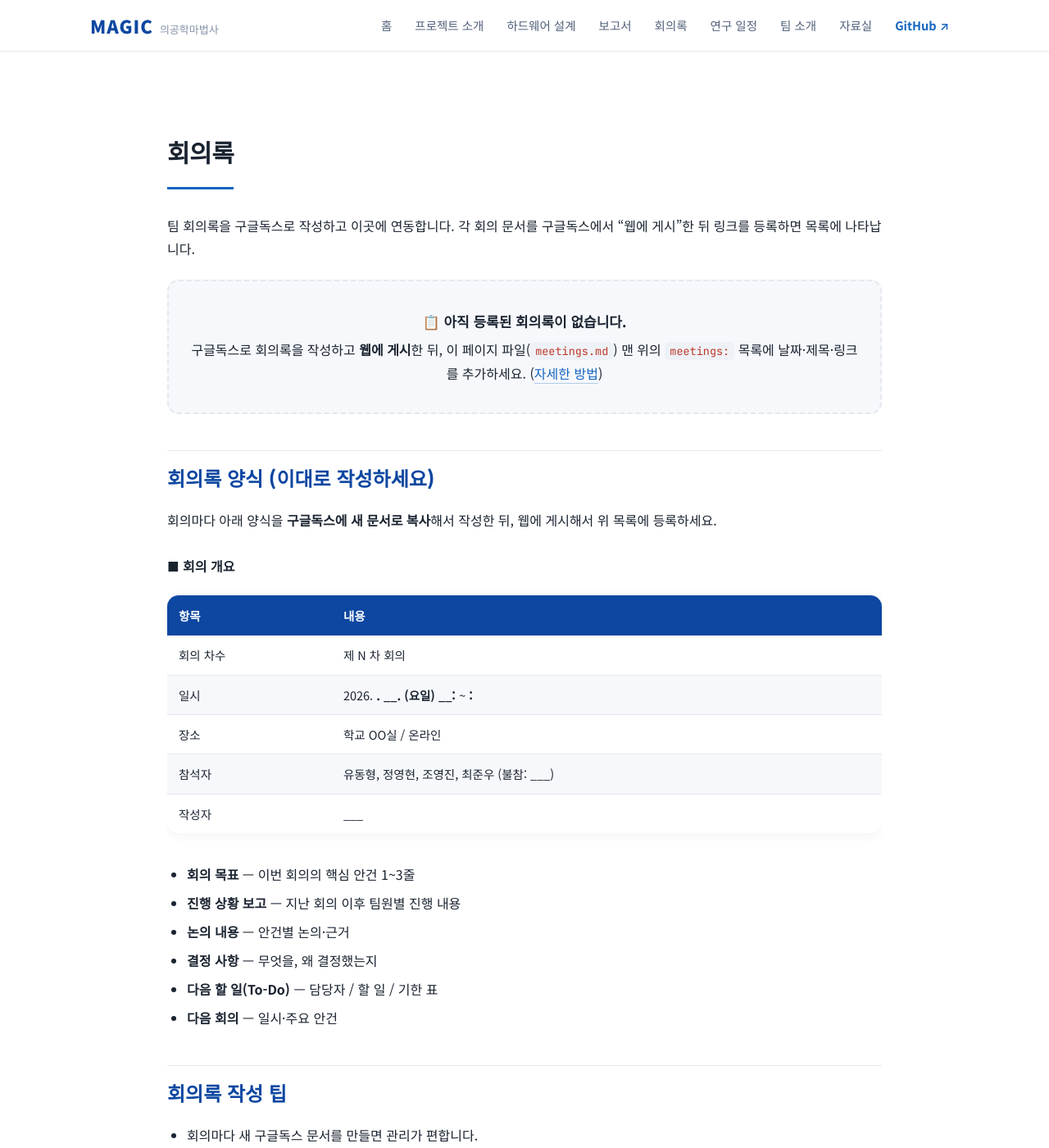
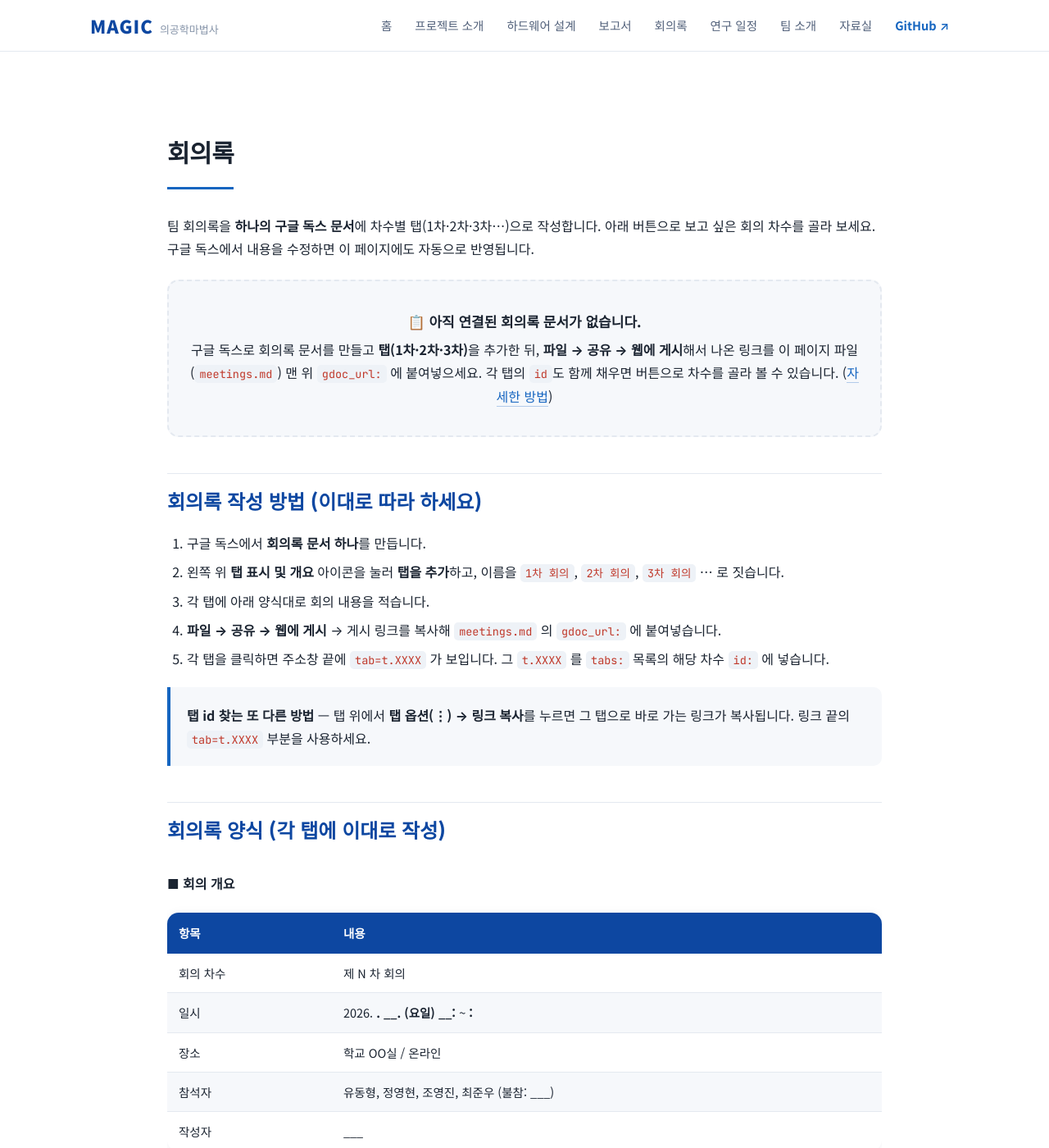
Before and after one commit to NAMU578/MAGIC, a Jekyll site: the page built from meetings.md, in a window 1280 px wide and 1400 px high. Shown: the whole window at 82% size. Built offline with Jekyll 4.4.1, drawn with Linux system fonts in a browser that asks for light colours; some of the changed text lies outside the part shown.

Commit message:
fix: 보고서/회의록 문서 가운데 정렬·크기 조정, 탭 표시 제거 및 회의록 차수 선택 기능 추가

```diff
--- a/assets/css/style.css
+++ b/assets/css/style.css
@@ -184,8 +184,9 @@
 
 /* ===== 구글독스 임베드 ===== */
 .gdoc-card {
-  margin: 24px 0; border: 1px solid var(--line); border-radius: var(--radius);
+  margin: 24px auto; border: 1px solid var(--line); border-radius: var(--radius);
   overflow: hidden; box-shadow: var(--shadow); background: #fff;
+  max-width: 900px;
 }
 .gdoc-bar {
   display: flex; align-items: center; justify-content: space-between;
@@ -197,12 +198,28 @@
   text-decoration: none; border: none !important; white-space: nowrap;
 }
 .gdoc-open:hover { text-decoration: underline; }
-.gdoc-frame-wrap { position: relative; width: 100%; background: #fff; }
+.gdoc-frame-wrap { position: relative; width: 100%; background: #fafafa; }
 .gdoc-frame {
-  width: 100%; height: 85vh; min-height: 800px; border: 0; display: block;
+  width: 100%; height: 80vh; min-height: 760px; border: 0; display: block;
 }
-/* 보고서 페이지는 문서가 잘 보이도록 본문 폭을 넓힌다 */
-.report-wide .gdoc-card { margin-left: calc(50% - 47vw); margin-right: calc(50% - 47vw); max-width: 94vw; }
+/* 보고서/회의록 페이지: 문서를 화면 가운데에 적당한 폭으로 배치한다 */
+.report-wide .gdoc-card { max-width: 920px; margin-left: auto; margin-right: auto; }
+
+/* ===== 탭(차수) 전환 스위처 ===== */
+.doc-tabs {
+  display: flex; flex-wrap: wrap; gap: 8px; justify-content: center;
+  max-width: 920px; margin: 8px auto 0;
+}
+.doc-tab-btn {
+  appearance: none; cursor: pointer; font: inherit; font-weight: 600;
+  padding: 9px 18px; border-radius: 999px; border: 1px solid var(--line);
+  background: #fff; color: var(--ink); transition: all .15s;
+}
+.doc-tab-btn:hover { border-color: var(--brand); color: var(--brand); }
+.doc-tab-btn.active {
+  background: var(--brand); color: #fff; border-color: var(--brand);
+  box-shadow: var(--shadow);
+}
 .gdoc-empty {
   margin: 24px 0; padding: 28px 24px; border: 2px dashed var(--line);
   border-radius: var(--radius); background: var(--bg-soft); text-align: center;
@@ -224,5 +241,6 @@
 
 @media (max-width: 760px) {
   .gdoc-frame { height: 78vh; min-height: 560px; }
-  .report-wide .gdoc-card { margin-left: 0; margin-right: 0; max-width: 100%; }
+  .gdoc-card, .report-wide .gdoc-card { max-width: 100%; }
+  .doc-tab-btn { padding: 8px 14px; font-size: 14px; }
 }
--- a/meetings.md
+++ b/meetings.md
@@ -1,34 +1,110 @@
 ---
 title: 회의록
-# 회의록을 추가하려면 아래 meetings 목록에 항목을 넣으세요.
-# 각 항목: date(날짜), title(제목), url(구글독스 게시 링크)
-meetings:
-  # - date: "2026-06-24"
-  #   title: "1차 회의 — 역할 분담"
-  #   url: "여기에_구글독스_게시_링크"
+body_class: report-wide
+# ───────────────────────────────────────────────
+# 회의록은 "하나의 구글 독스 문서" 안에 탭(1차·2차·3차…)을 만들어 작성합니다.
+# 1) gdoc_url  : 그 구글 독스를 "웹에 게시"한 링크 (File → Share → 웹에 게시)
+# 2) tabs      : 문서 안의 각 탭. id 는 구글 독스에서 탭을 클릭했을 때
+#                주소창 끝에 보이는 tab=t.XXXX 의 "t.XXXX" 부분입니다.
+#                (탭 옵션 → 링크 복사 로도 확인할 수 있습니다)
+# ───────────────────────────────────────────────
+gdoc_url: ""
+tabs:
+  - label: "1차 회의"
+    id: "t.0"
+  - label: "2차 회의"
+    id: ""
+  - label: "3차 회의"
+    id: ""
 ---
 
-팀 회의록을 구글독스로 작성하고 이곳에 연동합니다. 각 회의 문서를 구글독스에서 "웹에 게시"한 뒤 링크를 등록하면 목록에 나타납니다.
+팀 회의록을 **하나의 구글 독스 문서**에 차수별 탭(1차·2차·3차…)으로 작성합니다. 아래 버튼으로 보고 싶은 회의 차수를 골라 보세요. 구글 독스에서 내용을 수정하면 이 페이지에도 자동으로 반영됩니다.
 
-{% if page.meetings and page.meetings.size > 0 %}
-<div class="doc-list">
-  {% for m in page.meetings %}
-  <a class="doc-item" href="{{ m.url }}" target="_blank" rel="noopener">
-    <span class="doc-item-title">{{ m.title }}</span>
-    <span class="doc-item-date">{{ m.date }} ↗</span>
-  </a>
+{% assign _has_doc = false %}
+{% if page.gdoc_url and page.gdoc_url != "" %}{% assign _has_doc = true %}{% endif %}
+
+{% if _has_doc %}
+<div class="doc-tabs" id="meetingTabs">
+  {% for t in page.tabs %}
+    {% if t.id and t.id != "" %}
+    <button type="button"
+            class="doc-tab-btn{% if forloop.first %} active{% endif %}"
+            data-tab="{{ t.id }}">{{ t.label }}</button>
+    {% endif %}
   {% endfor %}
 </div>
+
+<div class="gdoc-card">
+  <div class="gdoc-bar">
+    <span class="gdoc-label">📋 <span id="meetingTitle">회의록</span></span>
+    <a class="gdoc-open" id="meetingOpen" href="{{ page.gdoc_url }}" target="_blank" rel="noopener">전체 화면으로 보기 ↗</a>
+  </div>
+  <div class="gdoc-frame-wrap">
+    <iframe class="gdoc-frame" id="meetingFrame" src="" loading="lazy" title="회의록"></iframe>
+  </div>
+</div>
+
+<script>
+(function () {
+  var baseUrl = {{ page.gdoc_url | jsonify }};
+  var tabsBox = document.getElementById('meetingTabs');
+  var frame   = document.getElementById('meetingFrame');
+  var openLnk = document.getElementById('meetingOpen');
+  var titleEl = document.getElementById('meetingTitle');
+  if (!frame) return;
+
+  function buildSrc(tabId) {
+    var url = baseUrl;
+    if (tabId) { url += (url.indexOf('?') > -1 ? '&' : '?') + 'tab=' + encodeURIComponent(tabId); }
+    url += (url.indexOf('?') > -1 ? '&' : '?') + 'embedded=true';
+    return url;
+  }
+  function buildOpen(tabId) {
+    var url = baseUrl;
+    if (tabId) { url += (url.indexOf('?') > -1 ? '&' : '?') + 'tab=' + encodeURIComponent(tabId); }
+    return url;
+  }
+  function activate(btn) {
+    var buttons = tabsBox ? tabsBox.querySelectorAll('.doc-tab-btn') : [];
+    for (var i = 0; i < buttons.length; i++) buttons[i].classList.remove('active');
+    btn.classList.add('active');
+    var tabId = btn.getAttribute('data-tab');
+    frame.src = buildSrc(tabId);
+    openLnk.href = buildOpen(tabId);
+    if (titleEl) titleEl.textContent = btn.textContent.trim();
+  }
+
+  if (tabsBox) {
+    tabsBox.addEventListener('click', function (e) {
+      var btn = e.target.closest('.doc-tab-btn');
+      if (btn) activate(btn);
+    });
+  }
+
+  // 첫 번째(활성) 탭으로 초기화
+  var first = tabsBox ? tabsBox.querySelector('.doc-tab-btn.active') : null;
+  if (first) { activate(first); }
+  else { frame.src = buildSrc(''); }
+})();
+</script>
 {% else %}
 <div class="gdoc-empty">
-  <p>📋 아직 등록된 회의록이 없습니다.</p>
-  <p class="muted">구글독스로 회의록을 작성하고 <strong>웹에 게시</strong>한 뒤, 이 페이지 파일(<code>meetings.md</code>) 맨 위의 <code>meetings:</code> 목록에 날짜·제목·링크를 추가하세요. (<a href="{{ '/CONTRIBUTING' | relative_url }}">자세한 방법</a>)</p>
+  <p>📋 아직 연결된 회의록 문서가 없습니다.</p>
+  <p class="muted">구글 독스로 회의록 문서를 만들고 <strong>탭(1차·2차·3차)</strong>을 추가한 뒤, <strong>파일 → 공유 → 웹에 게시</strong>해서 나온 링크를 이 페이지 파일(<code>meetings.md</code>) 맨 위 <code>gdoc_url:</code> 에 붙여넣으세요. 각 탭의 <code>id</code>도 함께 채우면 버튼으로 차수를 골라 볼 수 있습니다. (<a href="{{ '/CONTRIBUTING' | relative_url }}">자세한 방법</a>)</p>
 </div>
 {% endif %}
 
-## 회의록 양식 (이대로 작성하세요)
+## 회의록 작성 방법 (이대로 따라 하세요)
 
-회의마다 아래 양식을 **구글독스에 새 문서로 복사**해서 작성한 뒤, 웹에 게시해서 위 목록에 등록하세요.
+1. 구글 독스에서 **회의록 문서 하나**를 만듭니다.
+2. 왼쪽 위 **탭 표시 및 개요** 아이콘을 눌러 **탭을 추가**하고, 이름을 `1차 회의`, `2차 회의`, `3차 회의` … 로 짓습니다.
+3. 각 탭에 아래 양식대로 회의 내용을 적습니다.
+4. **파일 → 공유 → 웹에 게시** → 게시 링크를 복사해 `meetings.md` 의 `gdoc_url:` 에 붙여넣습니다.
+5. 각 탭을 클릭하면 주소창 끝에 `tab=t.XXXX` 가 보입니다. 그 `t.XXXX` 를 `tabs:` 목록의 해당 차수 `id:` 에 넣습니다.
+
+> **탭 id 찾는 또 다른 방법** — 탭 위에서 **탭 옵션(⋮) → 링크 복사**를 누르면 그 탭으로 바로 가는 링크가 복사됩니다. 링크 끝의 `tab=t.XXXX` 부분을 사용하세요.
+
+## 회의록 양식 (각 탭에 이대로 작성)
 
 <div class="table-wrap" markdown="1">
 
@@ -51,8 +127,8 @@
 - **다음 할 일(To-Do)** — 담당자 / 할 일 / 기한 표
 - **다음 회의** — 일시·주요 안건
 
-## 회의록 작성 팁
+## 작성 팁
 
-- 회의마다 새 구글독스 문서를 만들면 관리가 편합니다.
-- **결정 사항과 To-Do**를 꾭 남겨야 다음 회의에서 이어가기 쉽습니다.
-- 날짜는 `2026-06-24` 형식으로 통일하면 정렬이 깔끔합니다.
+- **한 문서 + 탭 구조**라 차수가 늘어도 링크 하나로 관리됩니다.
+- **결정 사항과 To-Do**를 꼭 남겨야 다음 회의에서 이어가기 쉽습니다.
+- 새 차수를 추가하면 `meetings.md` 의 `tabs:` 목록에 `label`·`id` 한 줄만 더 넣으면 버튼이 자동으로 생깁니다.
```
Also changed, not shown: _includes/gdoc-embed.html (+9 -1 lines), report.md (+5 -1 lines).
